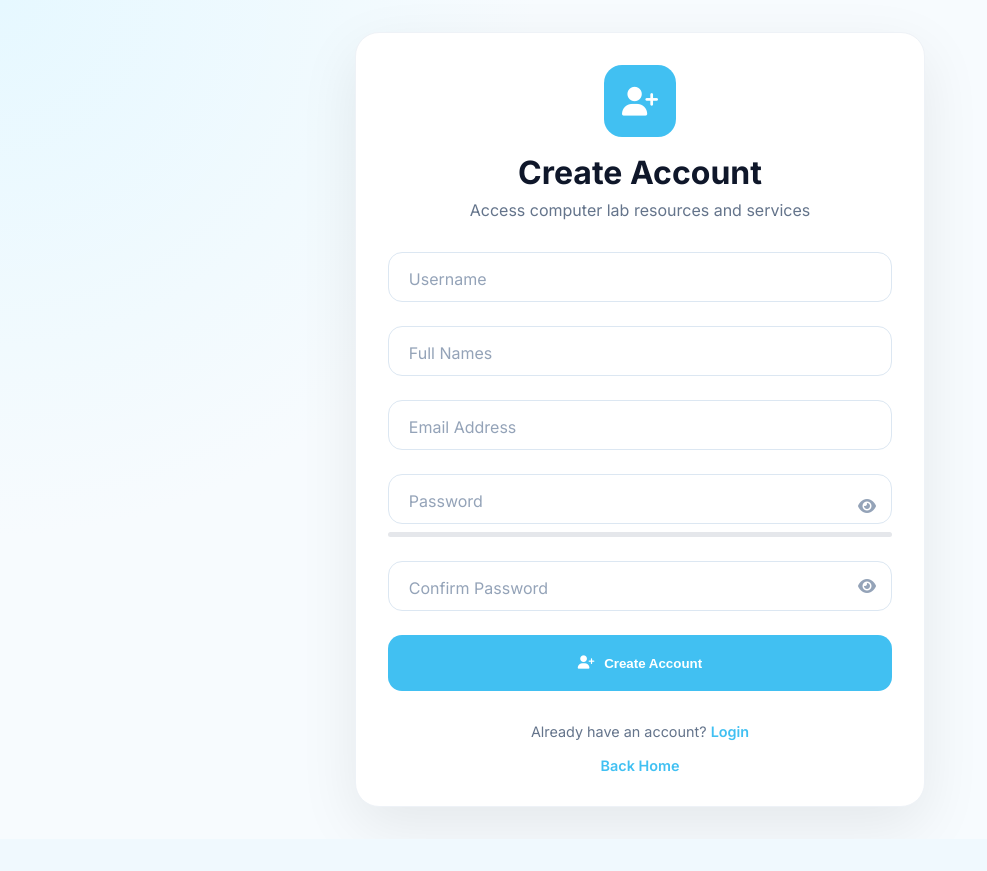
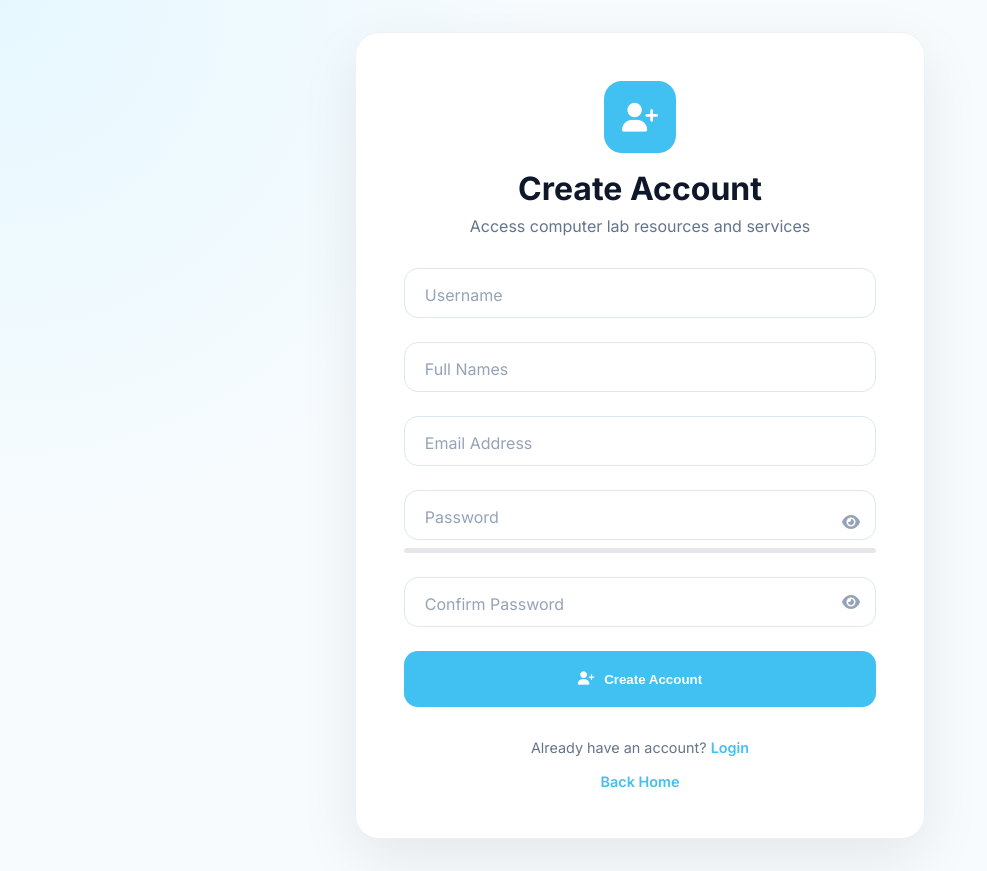
Before and after one commit to Hackxyl/ict_lab_system, a Django app: page /accounts/register/ in a window 1280 px wide. Shown: the whole page, without its empty margins (0-987 px from the left). Before the commit the page ends 816 px from the top, so only its background shows below. Run offline with Django 5.2, Linux system fonts and the light colour scheme.

Commit message:
push all

```diff
--- a/static/css/auth.css
+++ b/static/css/auth.css
@@ -13,7 +13,7 @@ body{
 font-family:Inter,sans-serif;min-height:100vh;display:flex;align-items:center;justify-content:center;
 padding:2rem;background:radial-gradient(circle at top left,#e6f8ff,transparent 35%),#F7FBFE;color:var(--text)}
 .auth-container{width:100%;display:flex;justify-content:center;}
-.auth-card{width:min(100%,570px);background:#fff;border-radius:24px;padding:2rem;
+.auth-card{width:min(100%,570px);background:#fff;border-radius:24px;padding:3rem;
 box-shadow:0 20px 60px rgba(0,0,0,.08);border:1px solid #eef2f7}
 .auth-header{text-align:center;margin-bottom:2rem}
 .auth-logo{width:72px;height:72px;margin:0 auto 1rem;border-radius:18px;background:var(--primary);display:grid;place-items:center;color:#fff;font-size:1.8rem}
```
